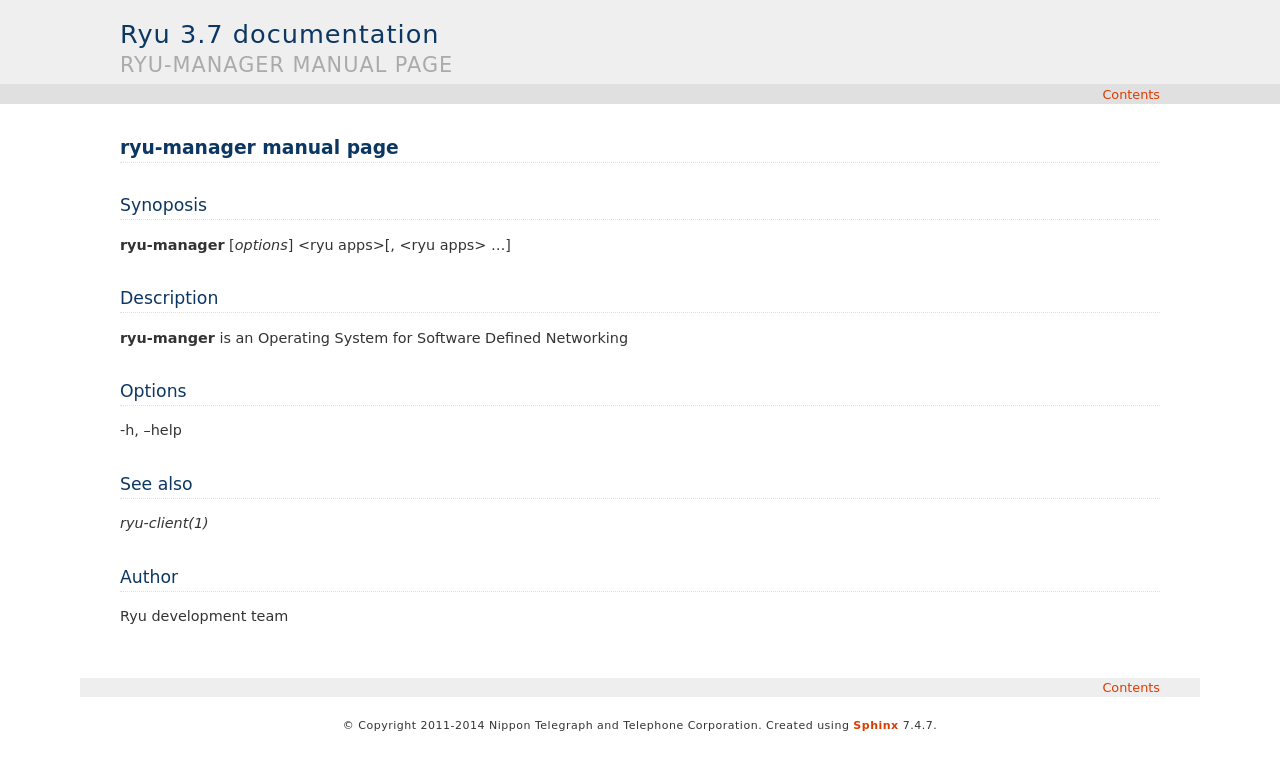
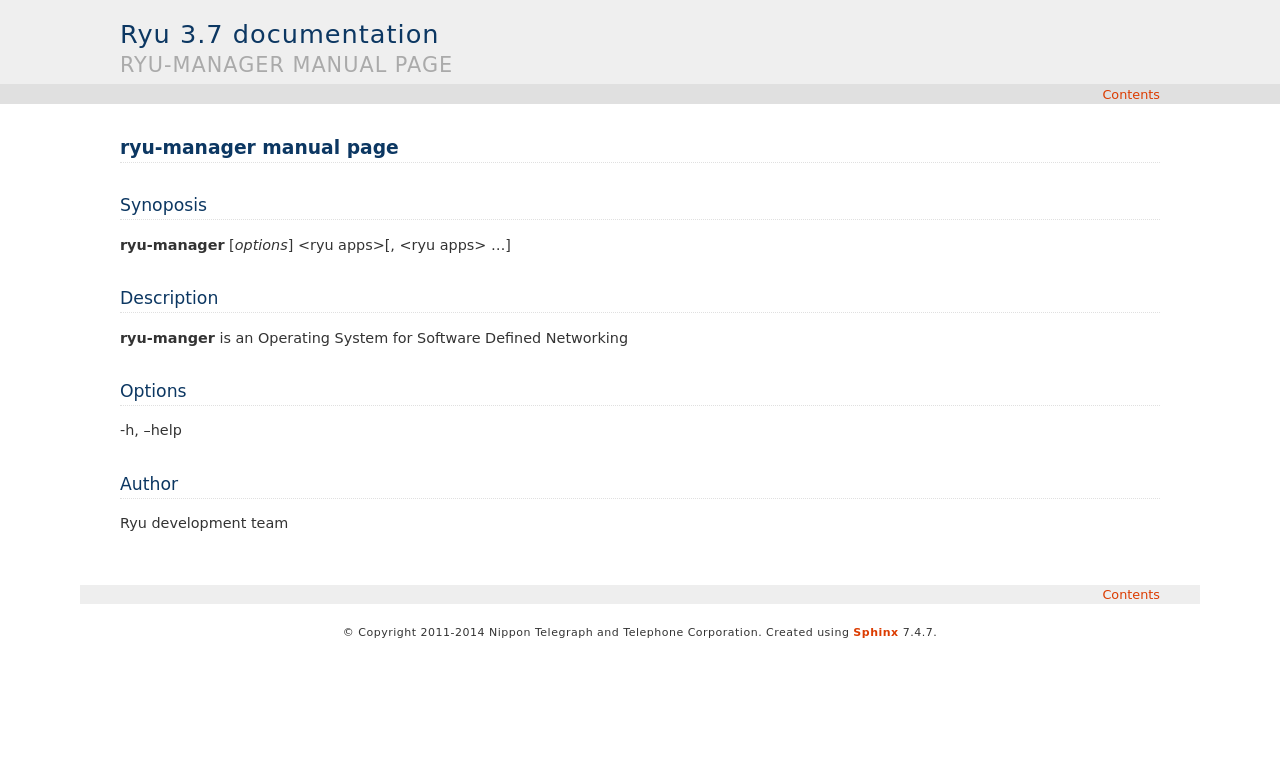
Before and after one commit to zengyue-github/ryu, a Sphinx documentation site: the page built from doc/source/man/ryu_manager.rst, in a window 1280 px wide. Shown: the top 770 px of the page. Built offline with Sphinx 7.4.7, drawn with Linux system fonts in a browser that asks for light colours.

Commit message:
doc: remove a stale reference
Signed-off-by: YAMAMOTO Takashi <yamamoto@valinux.co.jp>
Signed-off-by: FUJITA Tomonori <fujita.tomonori@lab.ntt.co.jp>

```diff
--- a/doc/source/man/ryu_manager.rst
+++ b/doc/source/man/ryu_manager.rst
@@ -15,10 +15,6 @@
 -------
 -h, --help
 
-See also
---------
-:manpage:`ryu-client(1)`
-
 Author
 ------
 Ryu development team
```
